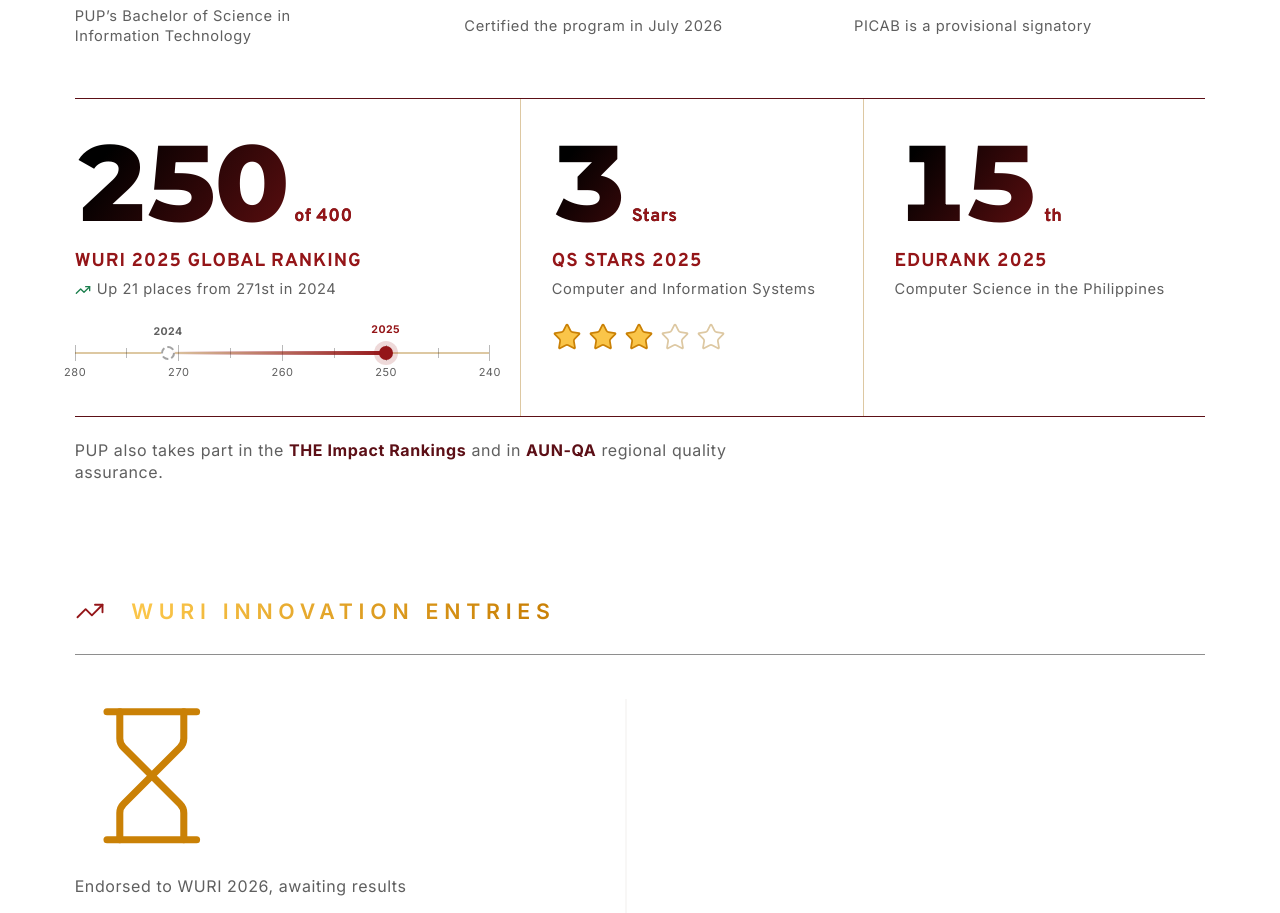
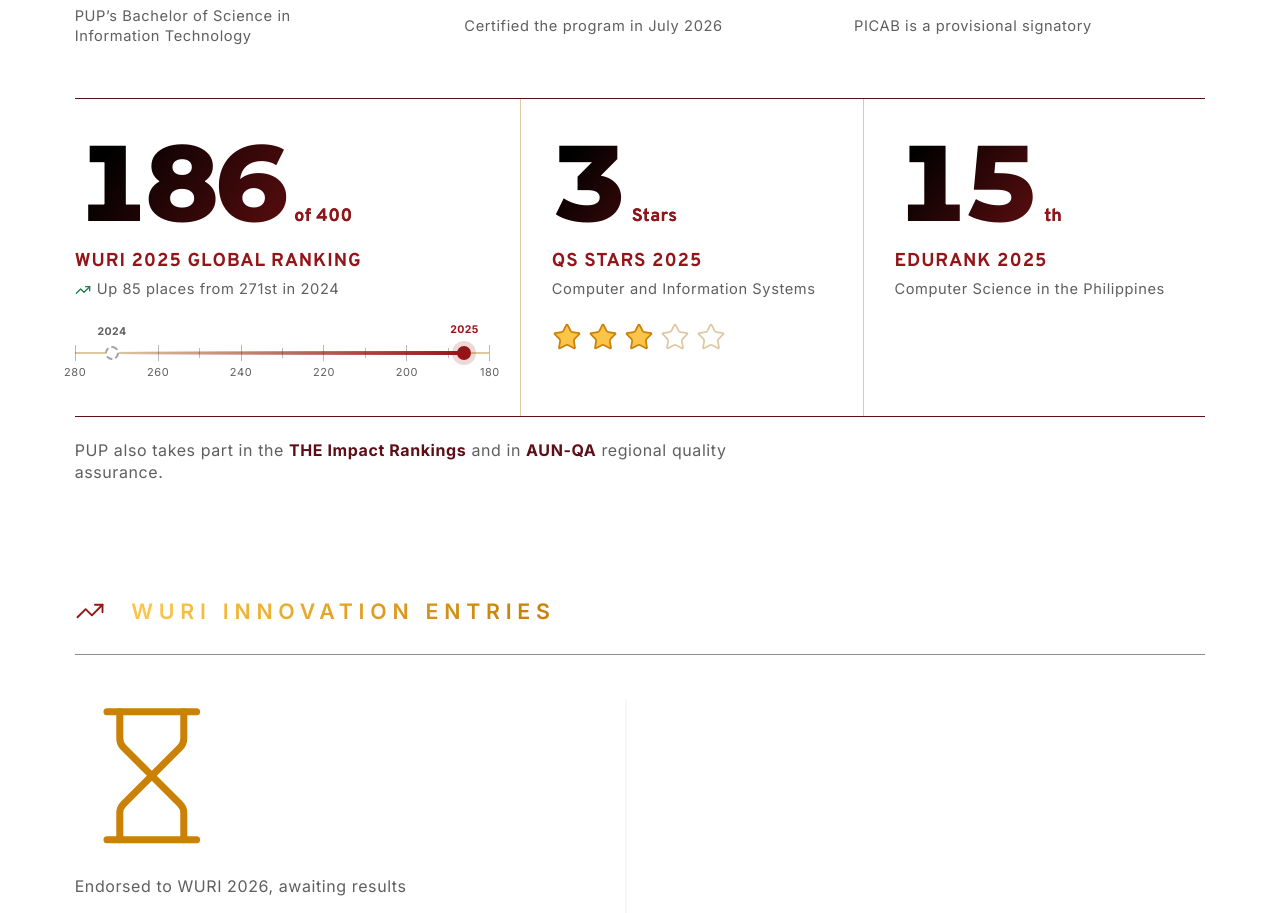
Before and after one commit to fr-anz/DIT-Accred, a SvelteKit app: page /internationalization in a window 1280 px wide. Shown: the part 1540-2453 px from the top of the page. Built offline with nearby package versions, Linux system fonts and the light colour scheme.

Commit message:
fix: update WURI world rank to 186th on Planning and Internationalization pages
Keeps every WURI rank on the site consistent with the home page.

```diff
--- a/src/routes/internationalization/+page.svelte
+++ b/src/routes/internationalization/+page.svelte
@@ -283,30 +283,33 @@
 		<div class="scoreboard">
 			<div class="score" use:reveal style:--d="0">
 				<p class="score_value">
-					<span use:countUp={{ from: 271, to: 250, duration: 1800 }}>250</span><small>of 400</small>
+					<span use:countUp={{ from: 271, to: 186, duration: 1800 }}>186</span><small>of 400</small>
 				</p>
 				<h3 class="score_title">WURI 2025 global ranking</h3>
 				<p class="score_note">
-					<TrendingUp size={16} aria-hidden="true" /> Up 21 places from 271st in 2024
+					<TrendingUp size={16} aria-hidden="true" /> Up 85 places from 271st in 2024
 				</p>
-				<div class="ruler" role="img" aria-label="Ranked 271st in 2024 and 250th in 2025">
+				<div class="ruler" role="img" aria-label="Ranked 271st in 2024 and 186th in 2025">
 					<div class="ruler_track">
-						{#each Array.from({ length: 9 }, (_, i) => 280 - i * 5) as tickValue (tickValue)}
+						{#each Array.from({ length: 11 }, (_, i) => 280 - i * 10) as tickValue (tickValue)}
 							<span
 								class="ruler_tick"
-								class:major={tickValue % 10 === 0}
-								style:--p={(280 - tickValue) / 40}
+								class:major={tickValue % 20 === 0}
+								style:--p={(280 - tickValue) / 100}
 							>
-								{#if tickValue % 10 === 0}<em>{tickValue}</em>{/if}
+								{#if tickValue % 20 === 0}<em>{tickValue}</em>{/if}
 							</span>
 						{/each}
-						<span class="ruler_ghost" style:--p={(280 - 271) / 40}><b>2024</b></span>
-						<span class="ruler_trail" style:--from={(280 - 271) / 40} style:--to={(280 - 250) / 40}
+						<span class="ruler_ghost" style:--p={(280 - 271) / 100}><b>2024</b></span>
+						<span
+							class="ruler_trail"
+							style:--from={(280 - 271) / 100}
+							style:--to={(280 - 186) / 100}
 						></span>
 						<span
 							class="ruler_marker"
-							style:--from={(280 - 271) / 40}
-							style:--to={(280 - 250) / 40}
+							style:--from={(280 - 271) / 100}
+							style:--to={(280 - 186) / 100}
 						>
 							<b>2025</b>
 						</span>
@@ -985,7 +988,7 @@
 		color: var(--c-maroon-deep);
 	}
 
-	/* Zoomed ruler from 280th (left) to 240th (right): moving right is climbing. */
+	/* Zoomed ruler from 280th (left) to 180th (right): moving right is climbing. */
 	.ruler {
 		max-width: 460px;
 		margin-block-start: 22px;
--- a/src/routes/planning/+page.svelte
+++ b/src/routes/planning/+page.svelte
@@ -232,7 +232,7 @@
 					</div>
 					<div class="wuri_world_rank">
 						<span class="wuri_rank_label">World Rank:</span>
-						<span class="wuri_rank_num">271st</span>
+						<span class="wuri_rank_num">186th</span>
 					</div>
 				</div>
 				<p class="wuri_desc">Innovative Universities globally among 1,072 institutions.</p>
```
